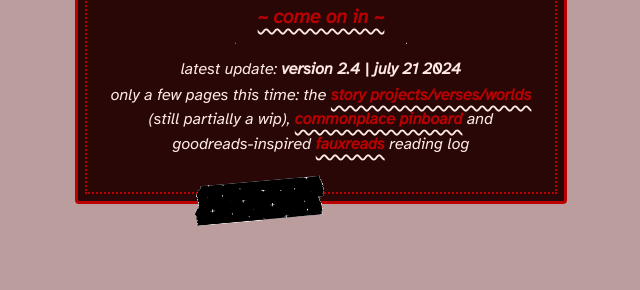
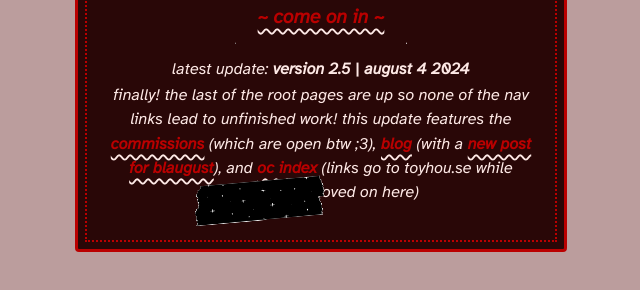
Before and after one commit to mormostrix/mormoroi-landing, a plain HTML site: page public/index.html in a window 1280 px wide. Shown: the part 210-500 px from the top of the page, without its empty margins (319-959 px from the left). Drawn offline with Linux system fonts and the light colour scheme.

Commit message:
commissions, blog, oc page uploaded

```diff
--- a/public/index.html
+++ b/public/index.html
@@ -160,8 +160,8 @@
       <p><a href="https://mormoroi.com/">~ come on in ~</a></p>
       <hr>
       <small>
-        latest update: <b>version 2.4 | july 21 2024</b>
-        <p>only a few pages this time: the <a href="https://mormoroi.com/verses/">story projects/verses/worlds</a> (still partially a wip), <a href="https://mormoroi.com/pinboard/">commonplace pinboard</a> and goodreads-inspired <a href="https://mormoroi.com/log/fauxreads.html">fauxreads</a> reading log</p>
+        latest update: <b>version 2.5 | august 4 2024</b>
+          <p>finally! the last of the root pages are up so none of the nav links lead to unfinished work! this update features the <a href="https://mormoroi.com/commissions/">commissions</a> (which are open btw ;3), <a href="https://mormoroi.com/blog/">blog</a> (with a <a href="https://mormoroi.com/blog/2024/2024-08-04_blaugust.html">new post for blaugust</a>), and <a href="https://mormoroi.com/ocs/">oc index</a> (links go to toyhou.se while profiles are moved on here)</p>
       </small>
     </main>
 
```
